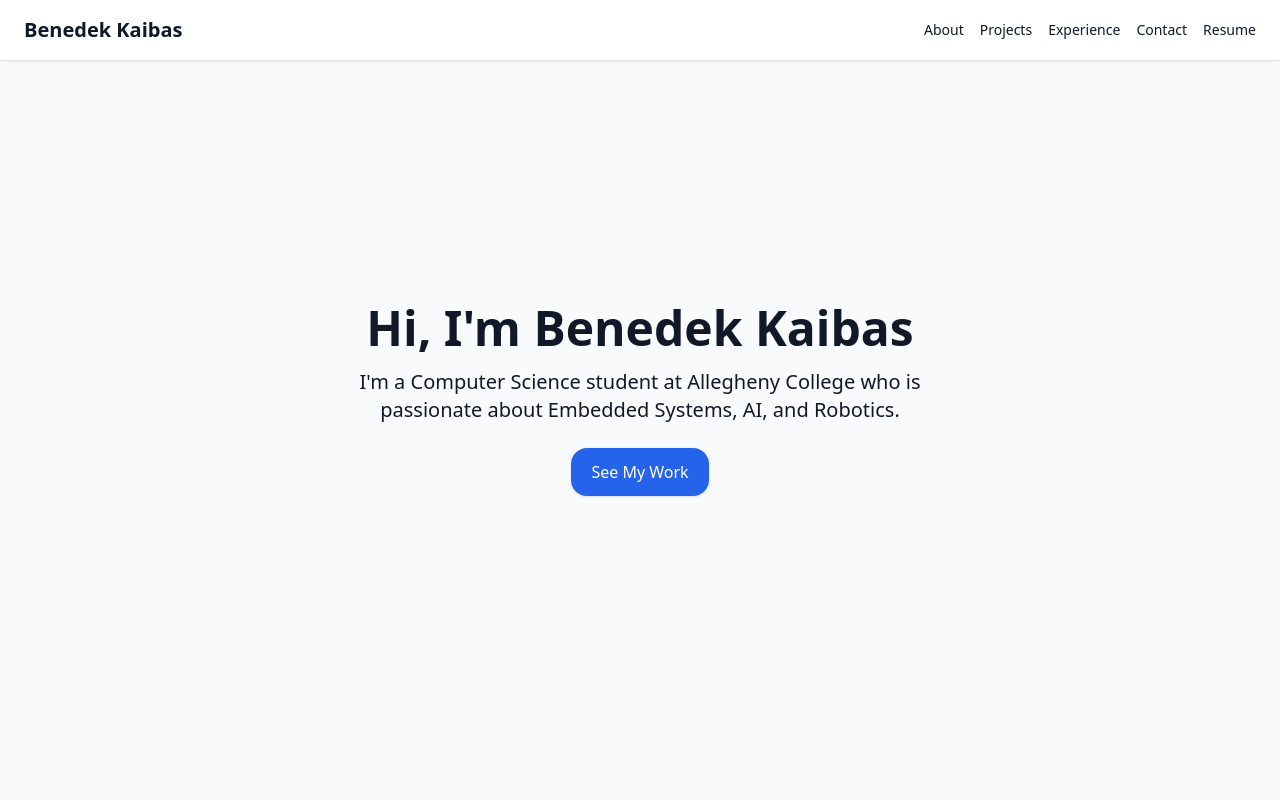
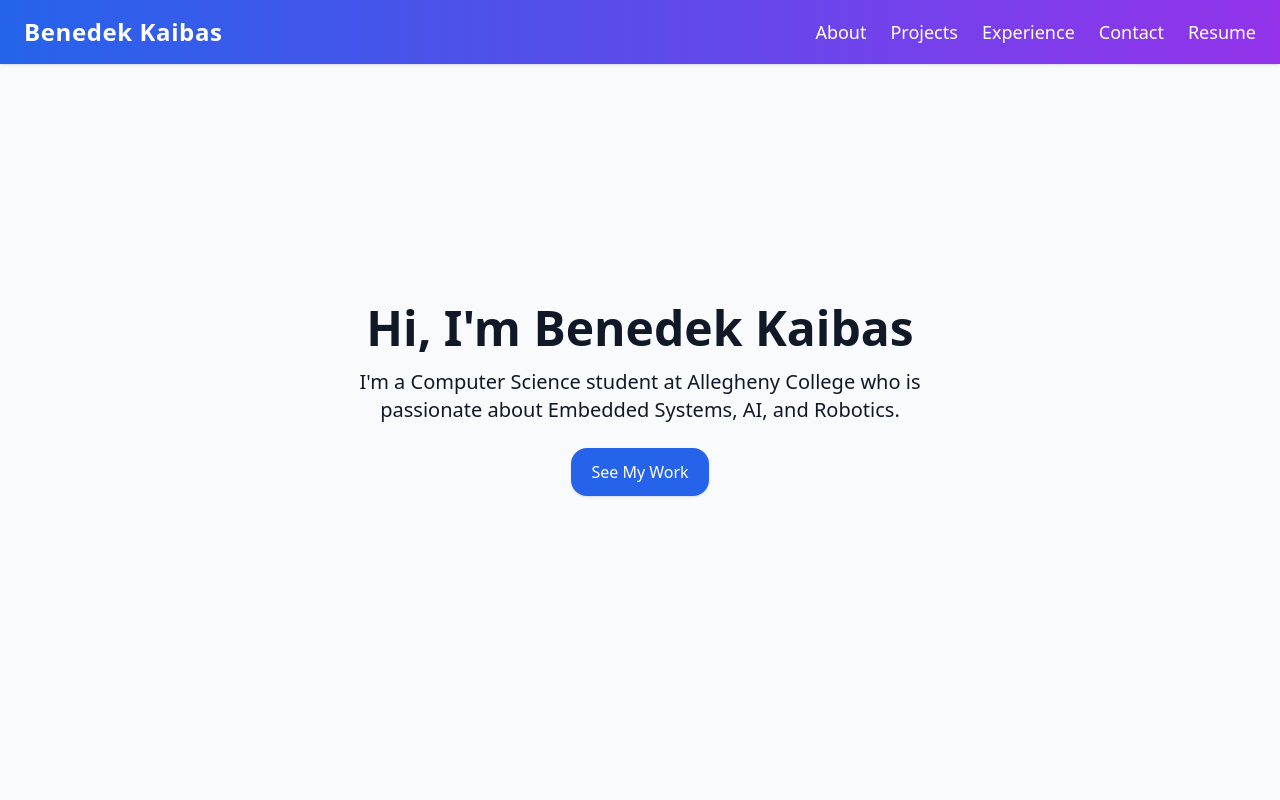
Before and after one commit to benedekaibas/Personal-Portfolio, a React (Vite) app: page / in a window 1280 px wide. Shown: the top 800 px of the page. Built offline with nearby package versions, Linux system fonts and the light colour scheme.

Commit message:
navbar update for a more responsive website look

```diff
--- a/src/components/Navbar.jsx
+++ b/src/components/Navbar.jsx
@@ -2,15 +2,53 @@ import React from "react";
 
 const Navbar = () => {
   return (
-    <nav className="fixed top-0 w-full bg-white shadow z-50">
+    <nav className="fixed top-0 w-full bg-gradient-to-r from-blue-600 to-purple-600 text-white shadow z-50">
       <div className="max-w-7xl mx-auto px-6 py-4 flex justify-between items-center">
-        <h1 className="text-xl font-bold">Benedek Kaibas</h1>
-        <ul className="flex space-x-4 text-sm font-medium">
-          <li><a href="#about">About</a></li>
-          <li><a href="#projects">Projects</a></li>
-          <li><a href="#experience">Experience</a></li>
-          <li><a href="#contact">Contact</a></li>
-          <li><a href="/resume.pdf" target="_blank" rel="noopener noreferrer">Resume</a></li>        </ul> {/* Closing tag added here */}
+        <h1 className="text-2xl font-bold tracking-wide">Benedek Kaibas</h1>
+        <ul className="flex space-x-6 text-lg font-medium">
+          <li>
+            <a
+              href="#about"
+              className="hover:text-yellow-300 transition duration-300"
+            >
+              About
+            </a>
+          </li>
+          <li>
+            <a
+              href="#projects"
+              className="hover:text-yellow-300 transition duration-300"
+            >
+              Projects
+            </a>
+          </li>
+          <li>
+            <a
+              href="#experience"
+              className="hover:text-yellow-300 transition duration-300"
+            >
+              Experience
+            </a>
+          </li>
+          <li>
+            <a
+              href="#contact"
+              className="hover:text-yellow-300 transition duration-300"
+            >
+              Contact
+            </a>
+          </li>
+          <li>
+            <a
+              href="/resume.pdf"
+              target="_blank"
+              rel="noopener noreferrer"
+              className="hover:text-yellow-300 transition duration-300"
+            >
+              Resume
+            </a>
+          </li>
+        </ul>
       </div>
     </nav>
   );
```
